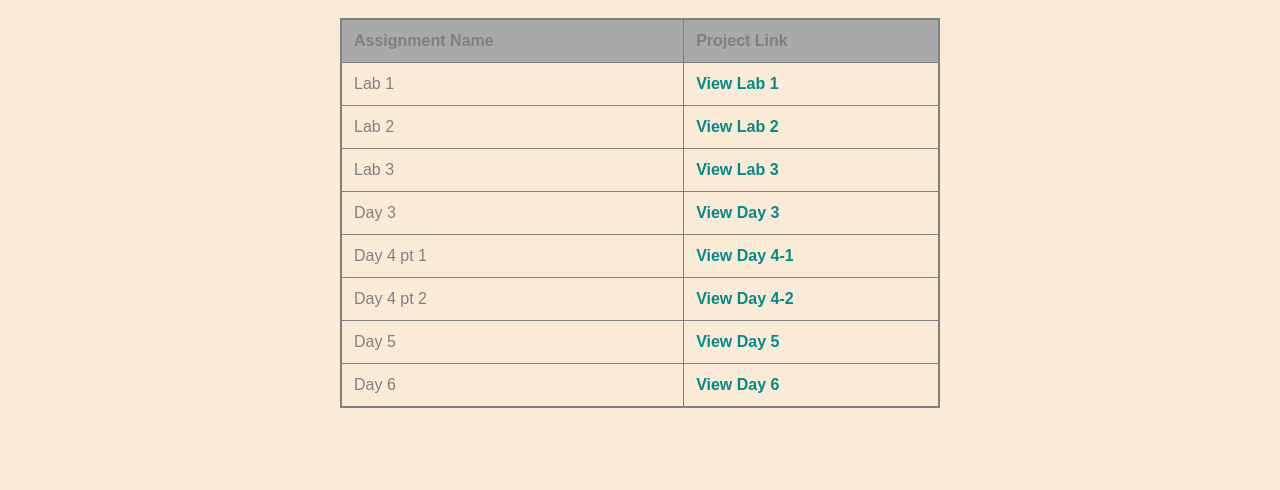
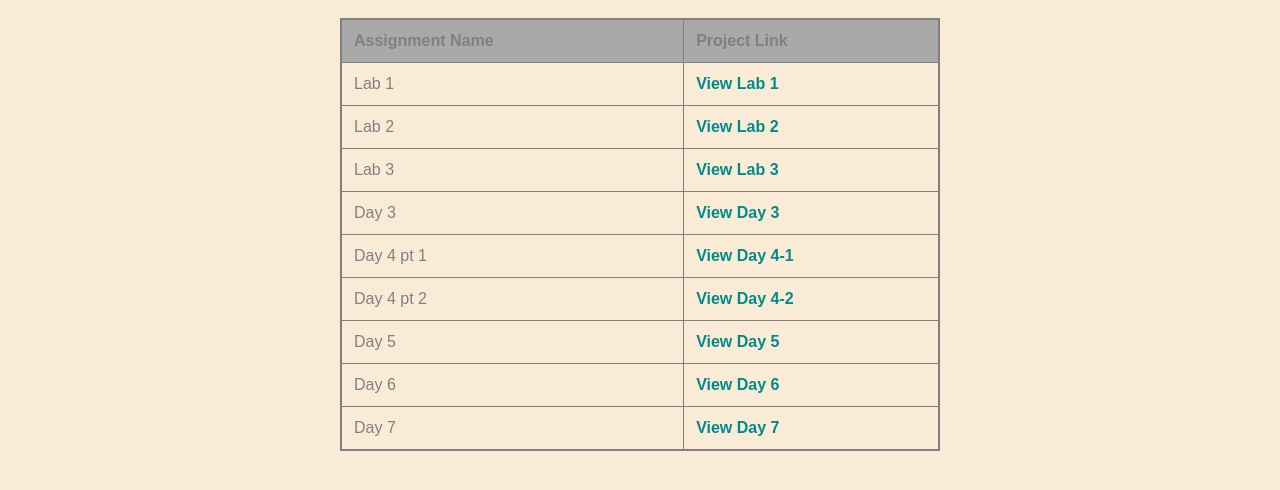
Before and after one commit to hoffman13caroline/hoffman13caroline.github.io, a plain HTML site: page index.html in a window 1280 px wide. Shown: the part 120-610 px from the top of the page. Drawn offline with Linux system fonts and the light colour scheme.

Commit message:
added day 7

```diff
--- a/index.html
+++ b/index.html
@@ -51,6 +51,10 @@
 						<td>Day 6</td>
 						<td><a href="day6/">View Day 6</a></td>
 					</tr>
+					<tr>
+						<td>Day 7</td>
+						<td><a href="day7/">View Day 7</a></td>
+					</tr>
 				</tbody>
 			</table>
 		</main>
```
Also changed, not shown: day7/index.html (added).
